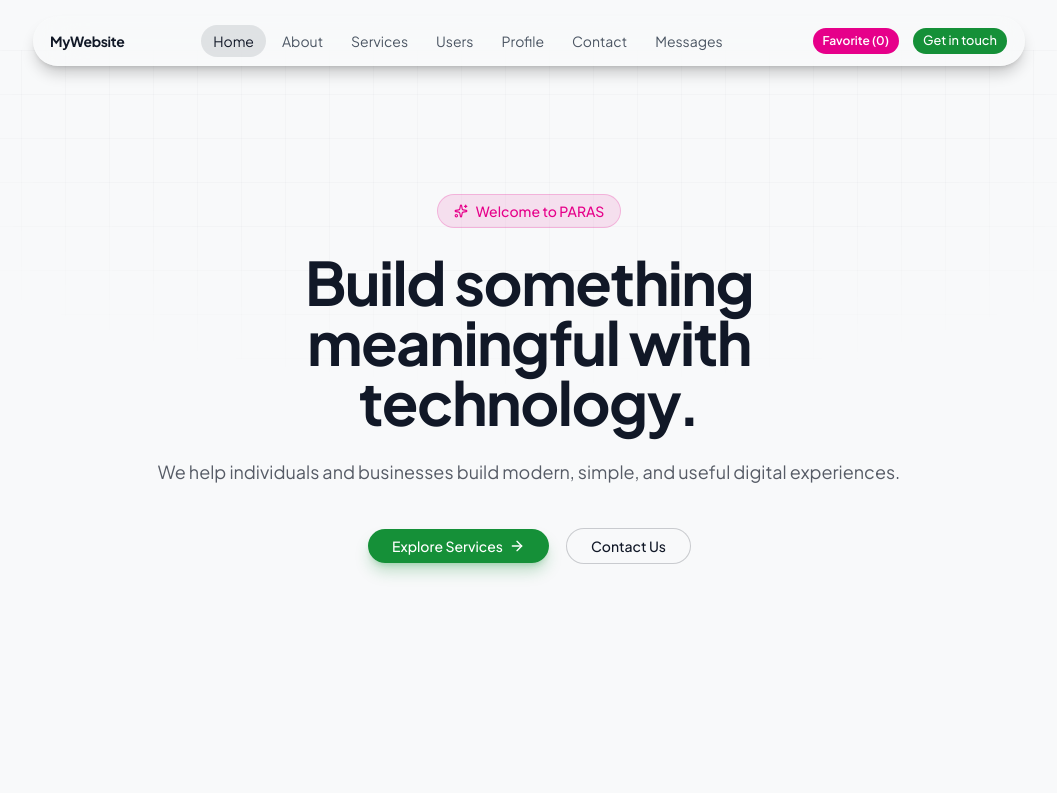
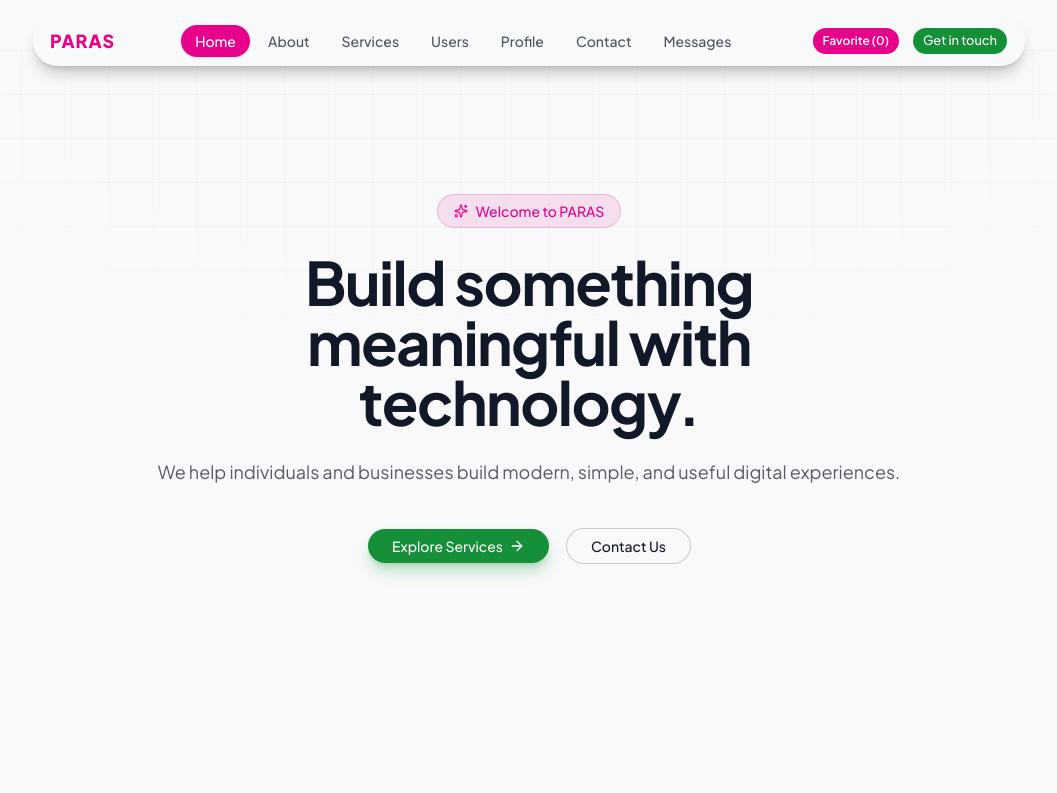
Before and after one commit to divaariella01-stack/belajar-nextjs, a Next.js app: page / in a window 1280 px wide. Shown: the top 793 px of the page, without its empty margins (111-1168 px from the left). Built offline with nearby package versions, Linux system fonts and the light colour scheme; no server answers; the database is empty.

Commit message:
tambahan warna

```diff
--- a/components/Navbar.jsx
+++ b/components/Navbar.jsx
@@ -26,14 +26,16 @@ export default function Navbar() {
   return (
     <header className="sticky top-4 z-50 mx-auto w-full max-w-5xl px-4">
       <nav className="flex items-center justify-between gap-4 rounded-full border border-white/10 bg-background/70 px-4 py-2 shadow-lg shadow-black/20 backdrop-blur-xl">
+        {/* Logo Brand */}
         <Link
           href="/"
-          className="shrink-0 text-sm font-bold tracking-tight"
+          className="shrink-0 text-lg font-extrabold tracking-wider text-[#E6008A] transition-opacity hover:opacity-80"
         >
-          MyWebsite
+          PARAS
         </Link>
 
-        <div className="hidden items-center gap-1 text-sm text-muted-foreground sm:flex">
+        {/* Menu Navigasi */}
+        <div className="hidden items-center gap-1 text-sm sm:flex">
           {links.map((link) => {
             const isActive =
               link.href === "/"
@@ -45,8 +47,10 @@ export default function Navbar() {
                 key={link.href}
                 href={link.href}
                 className={cn(
-                  "rounded-full px-3 py-1.5 transition-colors hover:text-foreground",
-                  isActive && "bg-foreground/10 text-foreground"
+                  "rounded-full px-3.5 py-1.5 transition-colors font-medium",
+                  isActive
+                    ? "bg-[#E6008A] text-white shadow-sm" // Berubah jadi pink saat aktif
+                    : "text-muted-foreground hover:text-foreground hover:bg-black/5" // Tampilan default
                 )}
               >
                 {link.label}
@@ -55,6 +59,7 @@ export default function Navbar() {
           })}
         </div>
 
+        {/* Bagian Kanan (Sapaan, Favorite, dan Get in Touch) */}
         <div className="flex items-center gap-3">
           {/* Menampilkan sapaan nama jika form contact sudah disubmit */}
           {submitted && (
@@ -68,7 +73,7 @@ export default function Navbar() {
             href="/favorites"
             className={cn(
               buttonVariants({ size: "sm", variant: "secondary" }),
-              "rounded-full text-xs font-semibold"
+              "rounded-full text-xs font-semibold bg-[#E6008A] text-white hover:bg-[#E6008A]/90"
             )}
           >
             Favorite ({favorites.length})
@@ -77,7 +82,10 @@ export default function Navbar() {
           {/* Tombol Contact / Get in touch */}
           <Link
             href="/contact"
-            className={cn(buttonVariants({ size: "sm" }), "rounded-full")}
+            className={cn(
+              buttonVariants({ size: "sm" }),
+              "rounded-full bg-[#159038] text-white hover:bg-[#159038]/90"
+            )}
           >
             Get in touch
           </Link>
```
